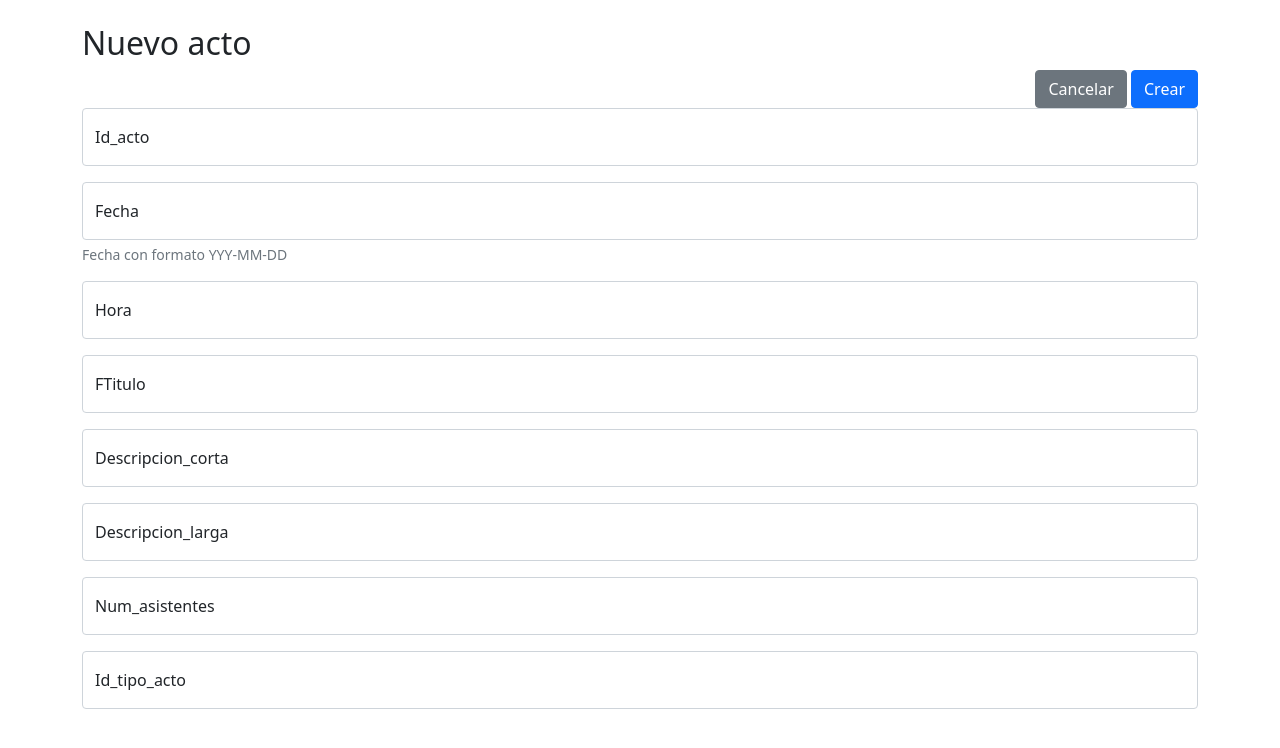
After one commit to andoca-uoc/FP064_Producto2, a PHP site: page /view/event_create.php in a window 1280 px wide. The commit adds this page. Shown: the top 748 px of the page. Run offline with PHP 8.4, Linux system fonts and the light colour scheme.

Commit message:
Add files via upload

```diff
--- /dev/null
+++ b/view/event_create.php
@@ -0,0 +1,84 @@
+<!DOCTYPE html>
+<html lang="es">
+<head>
+  <meta charset="utf-8">
+  <link href="https://cdn.jsdelivr.net/npm/bootstrap@5.0.2/dist/css/bootstrap.min.css" rel="stylesheet" integrity="sha384-EVSTQN3/azprG1Anm3QDgpJLIm9Nao0Yz1ztcQTwFspd3yD65VohhpuuCOmLASjC" crossorigin="anonymous">
+  <title>Registro Usuarios</title>
+</head>
+<body>
+<form method="post">
+    <div class="container mt-4">
+        <div class="row>">
+            <div class="col">
+                <h2>Nuevo acto</h2>
+            </div>
+            <div class="col text-end">
+                <a href="/view/event" role="button"
+                    class="btn btn-secondary">Cancelar</a>
+                <button type="submit" class="btn btn-primary">Crear</button>
+            </div>
+        </div>
+
+        <div class="form-floating mb-3">
+            <input type="text" name="data [Actos] [Id_acto] "
+            class="form-control"
+                id="floatingInput" placeholder="Id_acto">
+            <label for="floatingInput">Id_acto</label>
+        </div>
+
+        <div class="form-floating mb-3">
+            <input type="text" name="data [Actos] [Fecha] "
+            class="form-control"
+                id="floatingInput" placeholder="Fecha"
+                aria-describedby="fechaHelpBlock">
+            <label for="floatingInput">Fecha</label>
+            <div id="fechaHelpBlock" class="form-text">
+            Fecha con formato YYY-MM-DD
+            </div>
+        </div>
+
+        <div class="form-floating mb-3">
+            <input type="text" name="data [Actos] [Hora "
+            class="form-control"
+                id="floatingInput" placeholder="Hora">
+            <label for="floatingInput">Hora</label>
+        </div>
+
+        <div class="form-floating mb-3">
+            <input type="text" name="data [Actos] [Titulo] "
+            class="form-control"
+                id="floatingInput" placeholder="Titulo">
+            <label for="floatingInput">FTitulo</label>
+        </div>
+
+        <div class="form-floating mb-3">
+            <input type="text" name="data [Actos] [Descripcion_corta] "
+            class="form-control"
+                id="floatingInput" placeholder="Descripcion_corta">
+            <label for="floatingInput">Descripcion_corta</label>
+        </div>
+
+        <div class="form-floating mb-3">
+            <input type="text" name="data [Actos] [Descripcion_larga] "
+            class="form-control"
+                id="floatingInput" placeholder="Descripcion_larga">
+            <label for="floatingInput">Descripcion_larga</label>
+        </div>
+
+        <div class="form-floating mb-3">
+            <input type="text" name="data [Actos] [Num_asistentes] "
+            class="form-control"
+                id="floatingInput" placeholder="Num_asistentes">
+            <label for="floatingInput">Num_asistentes</label>
+        </div>
+
+        <div class="form-floating mb-3">
+            <input type="text" name="data [Actos] [Id_tipo_acto] "
+            class="form-control"
+                id="floatingInput" placeholder="Id_tipo_acto">
+            <label for="floatingInput">Id_tipo_acto</label>
+        </div>
+    </div>
+</form>
+</body>
+</html>
```
Also changed, not shown: config/router.php (added, +26 -0 lines), controller/event_controller.php (+17 -4 lines), index.php (+10 -3 lines), view/event.php (+44 -26 lines), view/event_edit.php (added, +96 -0 lines), config/autoloader.php (added).
